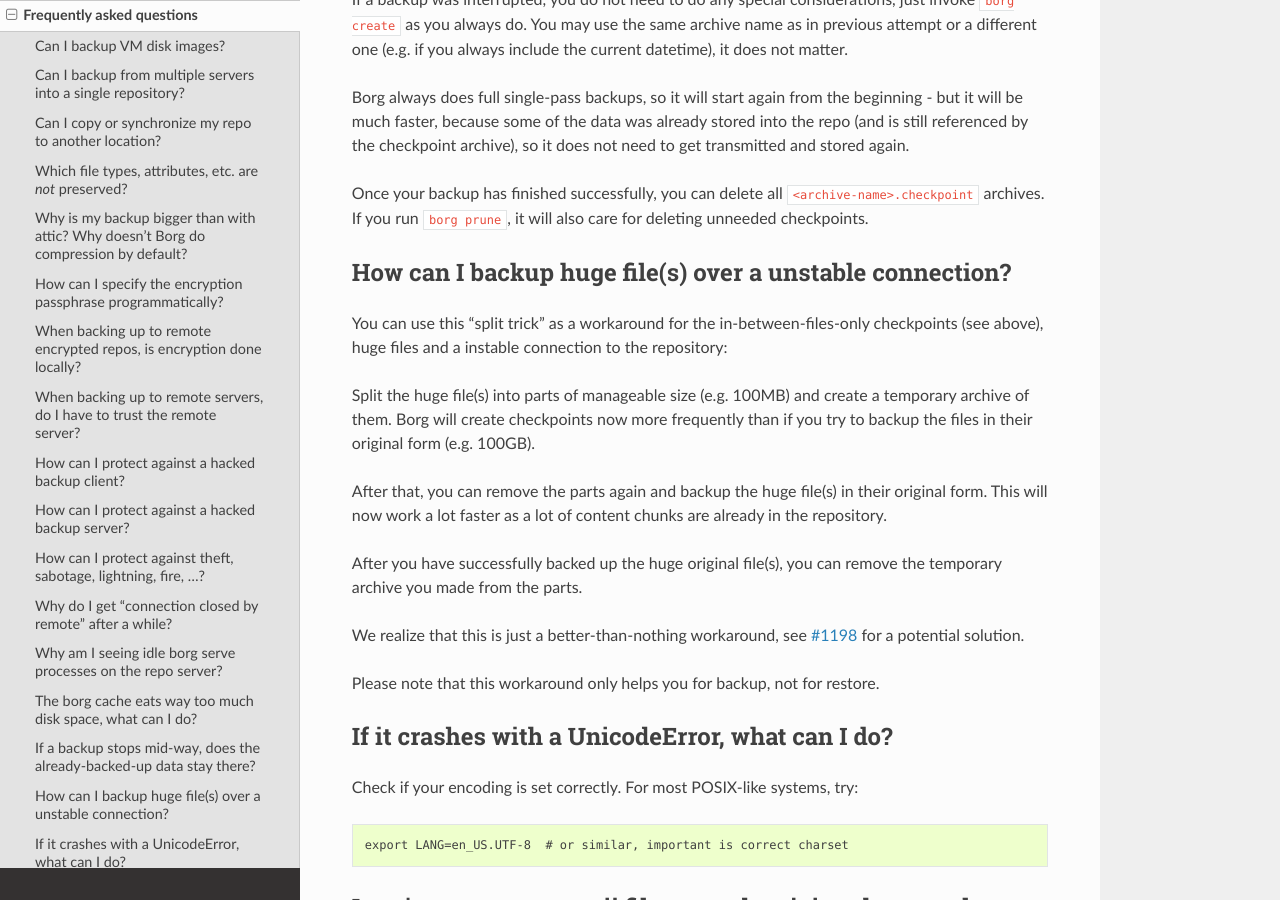
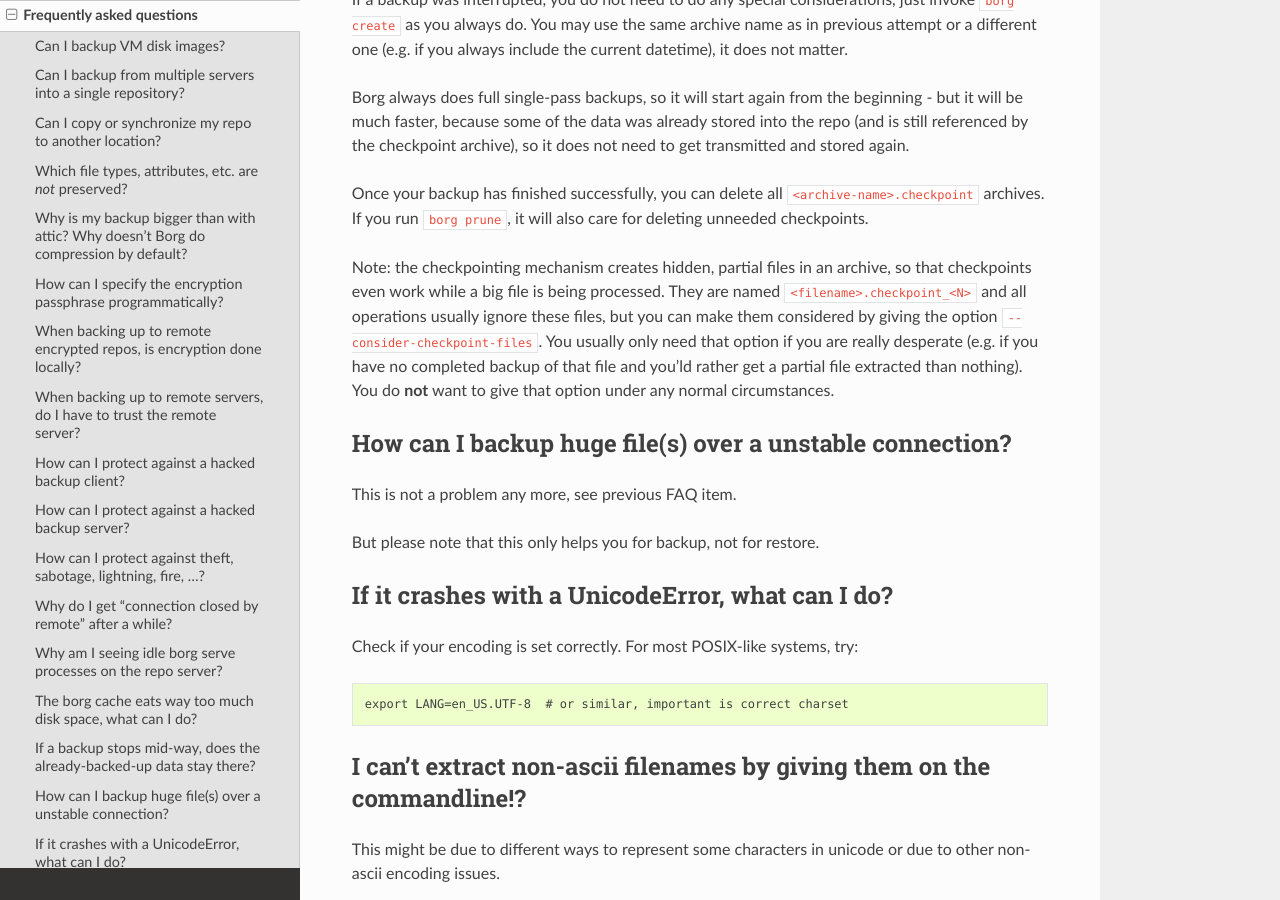
Before and after one commit to borgbackup/borg, a Sphinx documentation site: the page built from docs/faq.rst, in a window 1280 px wide and 900 px high, scrolled down 4912 px. Built offline with Sphinx 7.4.7 and the Read the Docs theme 2.0.0, drawn with Linux system fonts in a browser that asks for light colours; pages that are not in the unit, such as notebooks, are missing from menus; the version number could not be read and is left out.

Commit message:
add --consider-checkpoint-files option, update FAQ

```diff
--- a/docs/faq.rst
+++ b/docs/faq.rst
@@ -246,27 +246,21 @@
 ``<archive-name>.checkpoint`` archives. If you run ``borg prune``, it will
 also care for deleting unneeded checkpoints.
 
+Note: the checkpointing mechanism creates hidden, partial files in an archive,
+so that checkpoints even work while a big file is being processed.
+They are named ``<filename>.checkpoint_<N>`` and all operations usually ignore
+these files, but you can make them considered by giving the option
+``--consider-checkpoint-files``. You usually only need that option if you are
+really desperate (e.g. if you have no completed backup of that file and you'ld
+rather get a partial file extracted than nothing). You do **not** want to give
+that option under any normal circumstances.
+
 How can I backup huge file(s) over a unstable connection?
 ---------------------------------------------------------
 
-You can use this "split trick" as a workaround for the in-between-files-only
-checkpoints (see above), huge files and a instable connection to the repository:
+This is not a problem any more, see previous FAQ item.
 
-Split the huge file(s) into parts of manageable size (e.g. 100MB) and create
-a temporary archive of them. Borg will create checkpoints now more frequently
-than if you try to backup the files in their original form (e.g. 100GB).
-
-After that, you can remove the parts again and backup the huge file(s) in
-their original form. This will now work a lot faster as a lot of content chunks
-are already in the repository.
-
-After you have successfully backed up the huge original file(s), you can remove
-the temporary archive you made from the parts.
-
-We realize that this is just a better-than-nothing workaround, see :issue:`1198`
-for a potential solution.
-
-Please note that this workaround only helps you for backup, not for restore.
+But please note that this only helps you for backup, not for restore.
 
 If it crashes with a UnicodeError, what can I do?
 -------------------------------------------------
```
Also changed, not shown: 2 other files.
